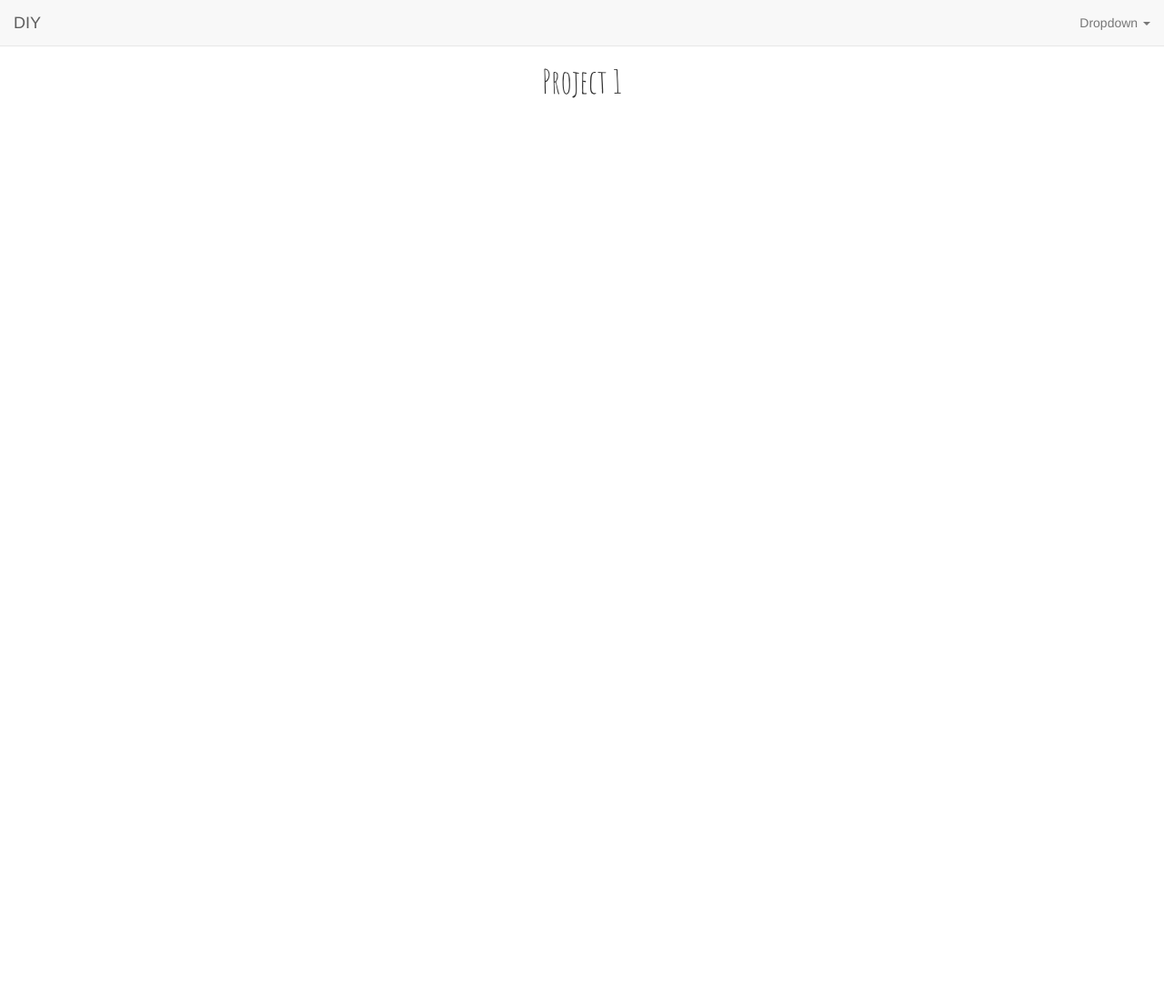
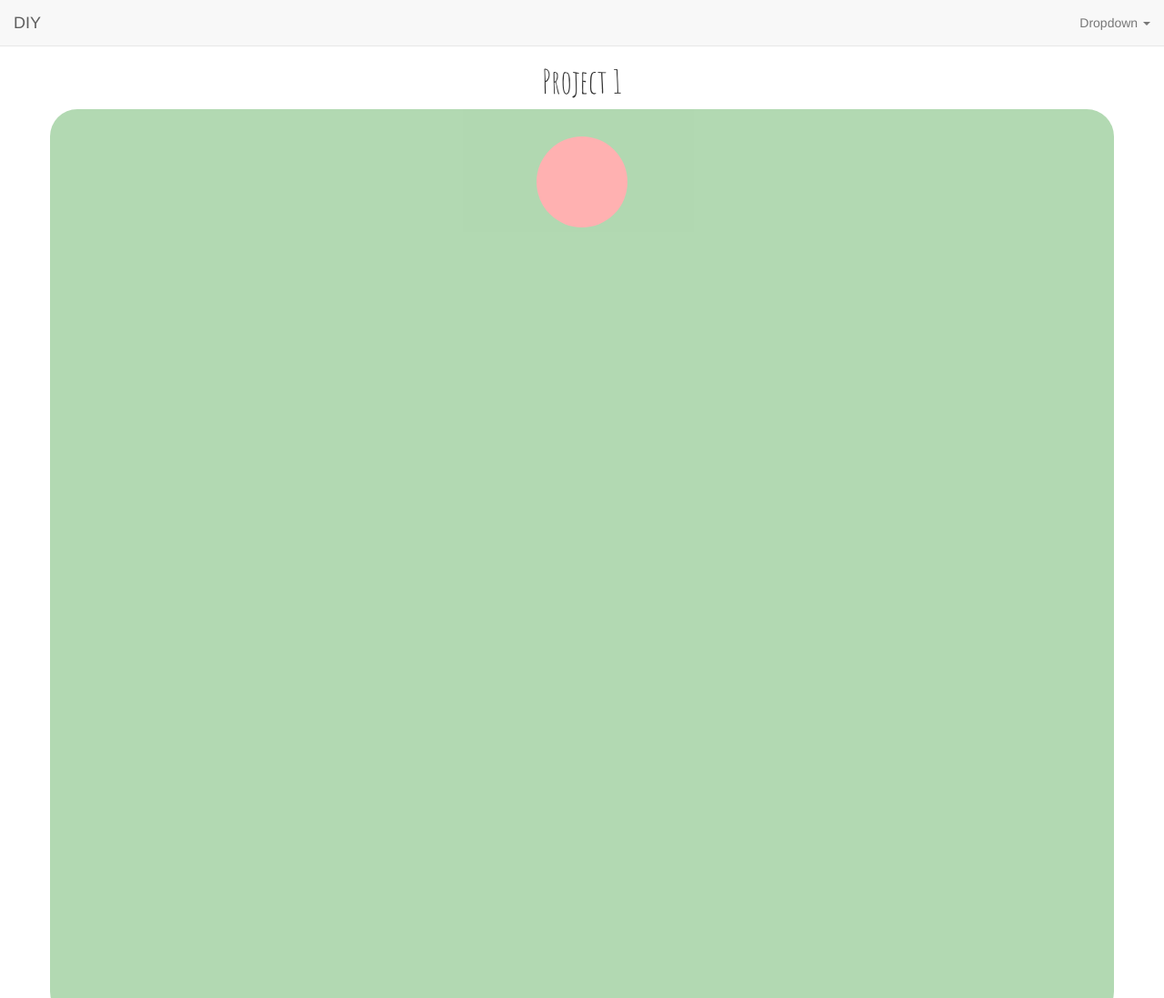
Before and after one commit to graysoncroom/BpaWebProject, a plain HTML site: page pages/project1.html in a window 1280 px wide. Shown: the top 1097 px of the page at 91% size. Before the commit the page ends 870 px from the top, so only its background shows below. Drawn offline with Linux system fonts and the light colour scheme.

Commit message:
page skelly in progress

```diff
--- a/css/master.css
+++ b/css/master.css
@@ -32,3 +32,19 @@ h1 {
   	width: 100%;
   	height: 100%;
 }
+
+.projectcon {
+	background: green;
+	height: 1000px;
+	opacity: 0.3;
+	border-radius: 30px;
+}
+
+.selfy {
+	margin: 30px auto;
+
+	width: 100px;
+	height: 100px;
+	border-radius: 50%;
+	background: red;
+}
--- a/pages/project1.html
+++ b/pages/project1.html
@@ -38,6 +38,12 @@
 			  	</div> <!-- container-fluid -->
 			</nav>
 		</div> <!-- Container for page body -->
+
+		<div class="container projectcon">
+			<div class="selfy">
+
+			</div>
+		</div>
 		<script src="https://cdnjs.cloudflare.com/ajax/libs/tether/1.3.7/js/tether.min.js" integrity="sha384-XTs3FgkjiBgo8qjEjBk0tGmf3wPrWtA6coPfQDfFEY8AnYJwjalXCiosYRBIBZX8" crossorigin="anonymous"></script>
 		<script src="../lib/bootstrap/js/bootstrap.min.js"></script>
 		<script src="../js/master.js" charset="utf-8"></script>
```
